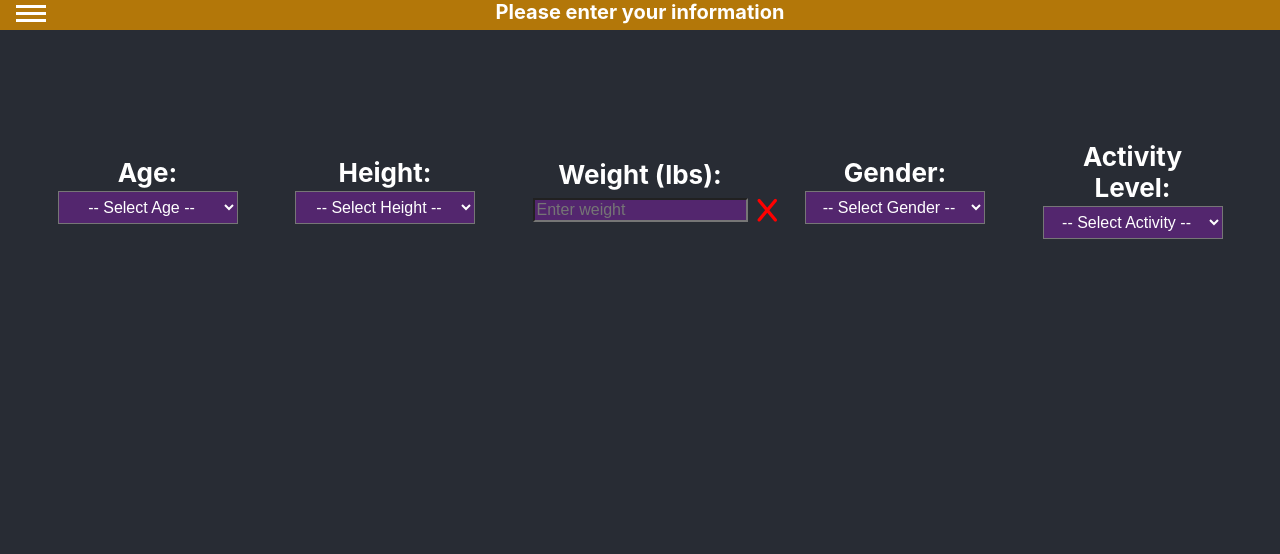
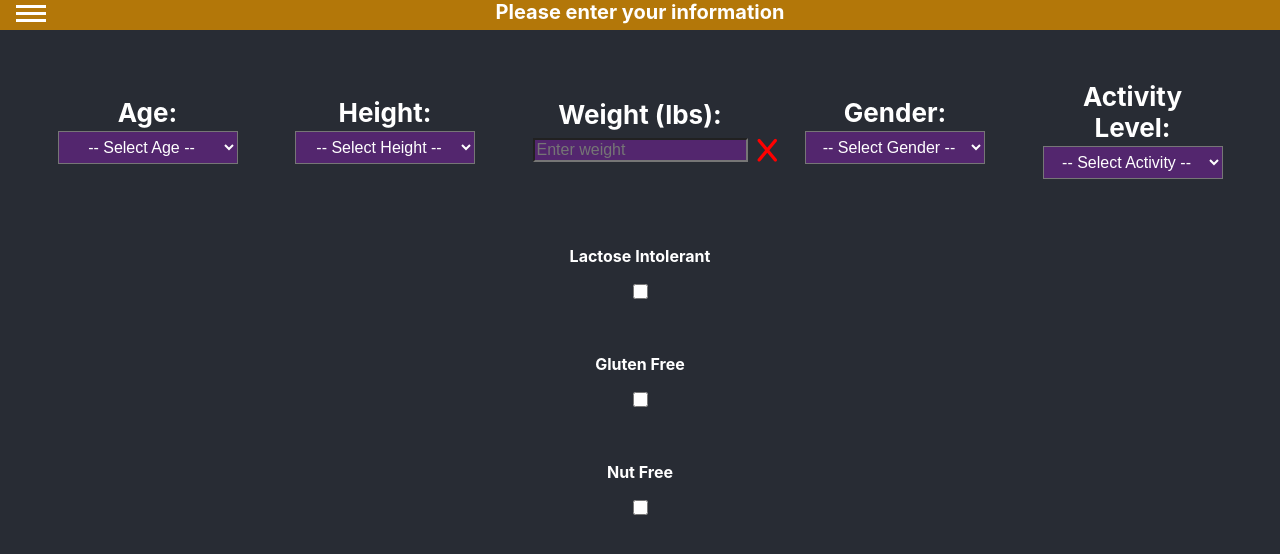
Before and after one commit to bbgabel/SmartEats, a React (Create React App) app: page /Start in a window 1280 px wide. Shown: the top 554 px of the page. Built offline with nearby package versions, Linux system fonts and the light colour scheme.

Commit message:
needa log off for the night...

```diff
--- a/src/components/Start.css
+++ b/src/components/Start.css
@@ -4,7 +4,7 @@
 
 .Start {
     background-color: #282c34;
-    min-height: 80vh;
+    min-height: 25vh;
     display: flex;
     flex-direction: row;
     align-items: center;
@@ -15,7 +15,24 @@
 
 .bottom {
     background-color: #282c34;
-    min-height: 17vh;
+    min-height: 34vh;
+
+}
+
+.checkbox {
+    background-color: #282c34;
+    color: white;
+    font-weight: bold;
+    display: flex;
+    flex-direction: column;
+    align-items: center;
+    justify-content: space-evenly;
+    min-height: 38vh;
+}
+
+.box {
+    width: 15px;
+    height: 15px;
 }
 
 .dropdown {
@@ -30,7 +47,6 @@
 .desc {
     font-weight: bold;
     flex: 0;
-    margin-bottom: 25%;
 }
 
 .textbox {
@@ -60,5 +76,5 @@
     font-size: 20px;
     cursor: pointer;
     padding: 12px 30px;
-    margin: 10px;
+    margin-top: 8%;
 }
--- a/src/components/Start.js
+++ b/src/components/Start.js
@@ -65,6 +65,11 @@ export default function Start() {
             let temp = i + "' " + j + "\"";
             heightOptions.push(temp);
         }
+    }
+
+    const check = (event) => {
+        console.log(event.target.checked);
+        console.log(event.target.id);
     }
 
     return (
@@ -146,15 +151,25 @@ export default function Start() {
                             </label>
                         )}
                     </div>
+                </div>
+
+                <div className="checkbox">
+                    <label>Lactose Intolerant</label>
+                    <input type="checkbox" id="lactose" onClick={check} className="box" />
+                    <br></br>
+                    <label>Gluten Free</label>
+                    <input type="checkbox" id="gluten" onClick={check} className="box" />
+                    <br></br>
+                    <label>Nut Free</label>
+                    <input type="checkbox" id="nut" onClick={check} className="box" />
+                </div>
 
 
+                <div className="bottom">
 
-
-                </div>
-                <div className="bottom">
                         {ready && (
                         <button className="next">
-                            Food Preferences
+                            See my plan!
                             <br></br>
                         <i className="fas fa-arrow-right fa-xl"></i>
                         </button>
```
